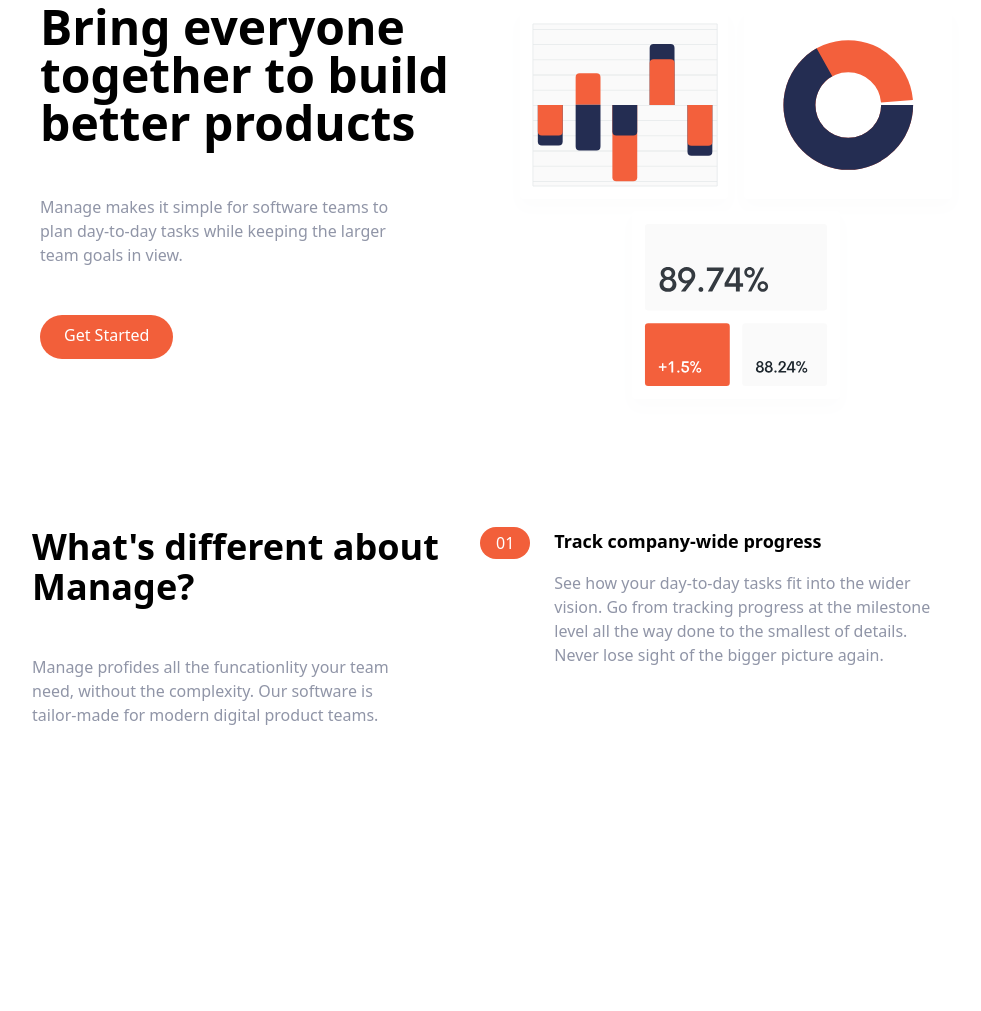
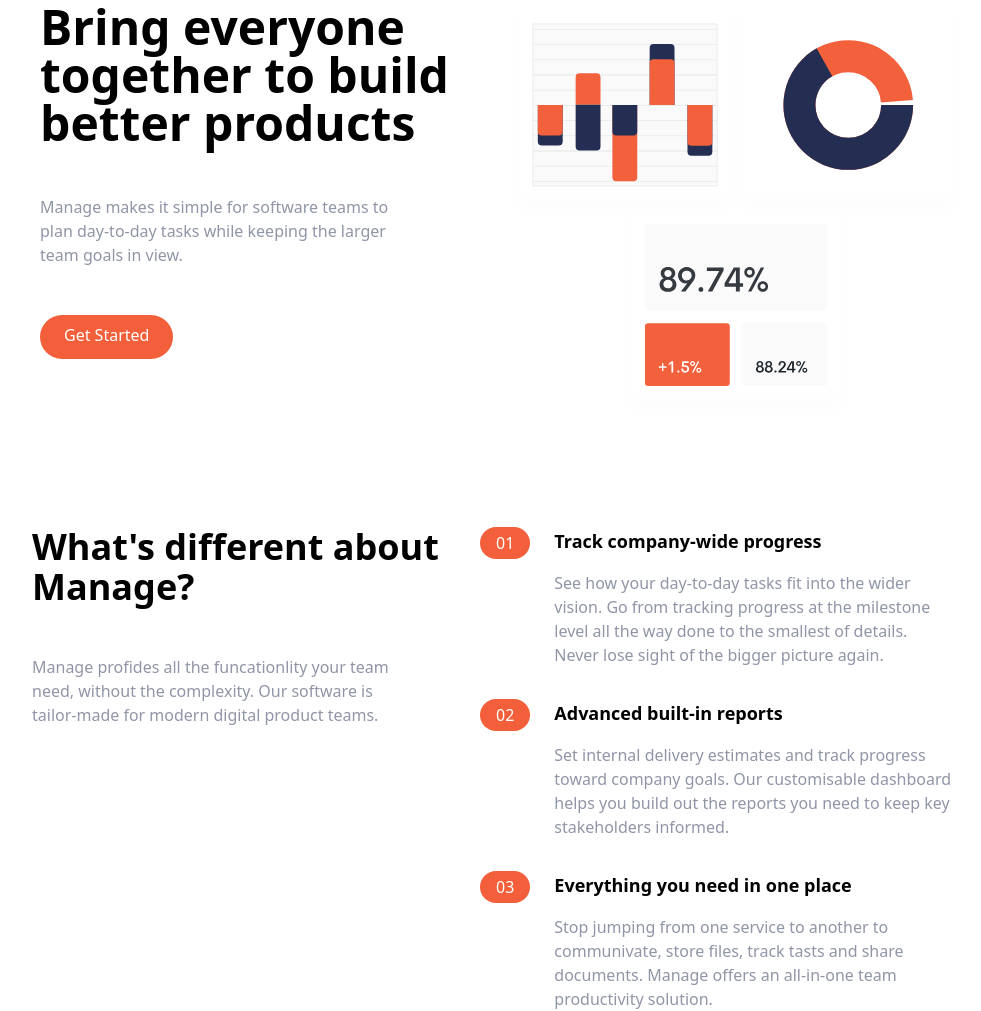
Before and after one commit to jjakk/Tailwind-CSS-Tutorial, a website: page index.html in a window 1280 px wide. Shown: the part 129-1140 px from the top of the page, without its empty margins (136-1117 px from the left). Before the commit the page ends 856 px from the top, so only its background shows below. Drawn offline with Linux system fonts and the light colour scheme.

Commit message:
the rest of the numbered list items

```diff
--- a/index.html
+++ b/index.html
@@ -114,6 +114,61 @@
 						</p>
 					</div>
 				</div>
+
+				<!-- List Item 2 -->
+				<div class="flex flex-col sapce-y-3 md:space-y-0 md:space-x-6 md:flex-row">
+					<!-- Heading -->
+					<div class="rounded-l-full bg-brightRedSupLight md:bg-transparent">
+						<div class="flex itmes-center space-x-2">
+							<div class="px-4 py-2 text-white rounded-full md:py-1 bg-brightRed">
+								02
+							</div>
+							<h3 class="text-base font-bold md:mb-4 md:hidden">
+								Advanced built-in reports
+							</h3>
+						</div>
+					</div>
+
+					<div>
+						<h3 class="hidden mb-4 text-lg font-bold md:block">
+							Advanced built-in reports
+						</h3>
+						<p class="text-darkGrayishBlue">
+							Set internal delivery estimates and track progress
+							toward
+							company goals. Our customisable dashboard helps you
+							build out
+							the reports you need to keep key stakeholders informed.
+						</p>
+					</div>
+				</div>
+
+				<!-- List Item 3 -->
+				<div class="flex flex-col sapce-y-3 md:space-y-0 md:space-x-6 md:flex-row">
+					<!-- Heading -->
+					<div class="rounded-l-full bg-brightRedSupLight md:bg-transparent">
+						<div class="flex itmes-center space-x-2">
+							<div class="px-4 py-2 text-white rounded-full md:py-1 bg-brightRed">
+								03
+							</div>
+							<h3 class="text-base font-bold md:mb-4 md:hidden">
+								Everything you need in one place
+							</h3>
+						</div>
+					</div>
+
+					<div>
+						<h3 class="hidden mb-4 text-lg font-bold md:block">
+							Everything you need in one place
+						</h3>
+						<p class="text-darkGrayishBlue">
+							Stop jumping from one service to another to
+							communivate, store
+							files, track tasts and share documents. Manage offers an
+							all-in-one team productivity solution.
+						</p>
+					</div>
+				</div>
 			</div>
 		</div>
 	</section>
```
